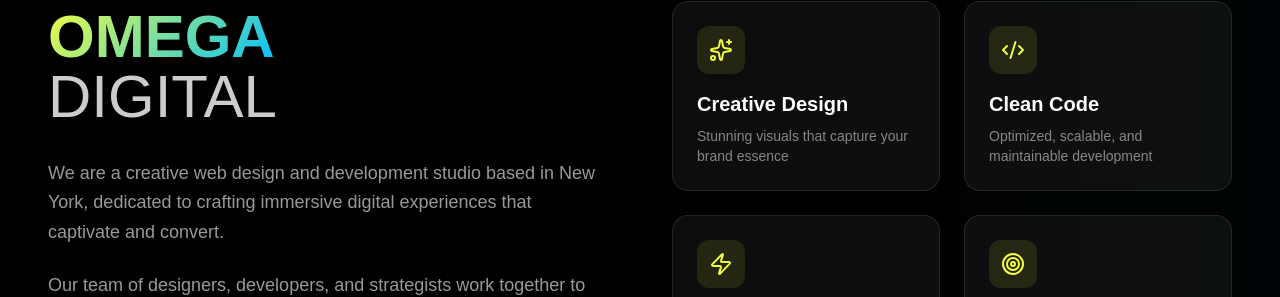
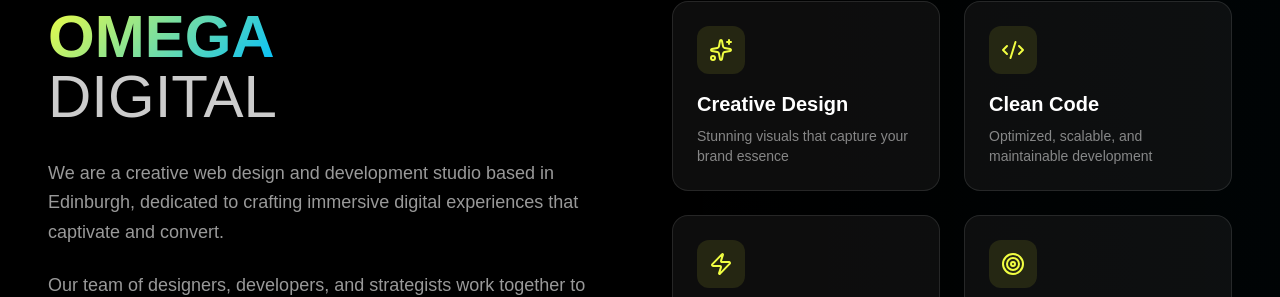
Before and after one commit to connecttraderbrothers/omega-website, a React (Vite) app: page / in a window 1280 px wide. Shown: the part 1031-1328 px from the top of the page. Built offline with nearby package versions, Linux system fonts and the light colour scheme; a web font is replaced by a local one.

Commit message:
Update Introduction.tsx

```diff
--- a/src/sections/Introduction.tsx
+++ b/src/sections/Introduction.tsx
@@ -93,7 +93,7 @@ export default function Introduction() {
                 }`}
               >
                 <p>
-                  We are a creative web design and development studio based in New York,
+                  We are a creative web design and development studio based in Edinburgh,
                   dedicated to crafting immersive digital experiences that captivate and convert.
                 </p>
                 <p>
```
